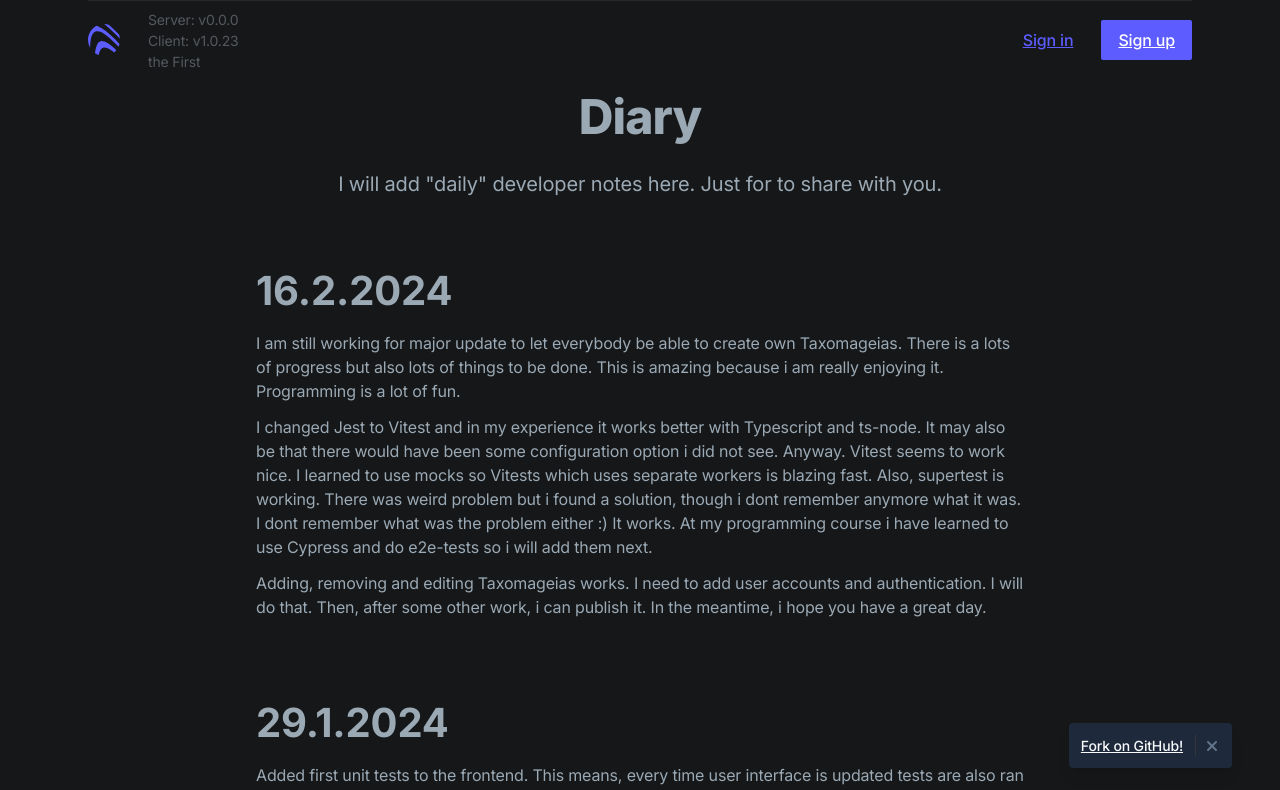
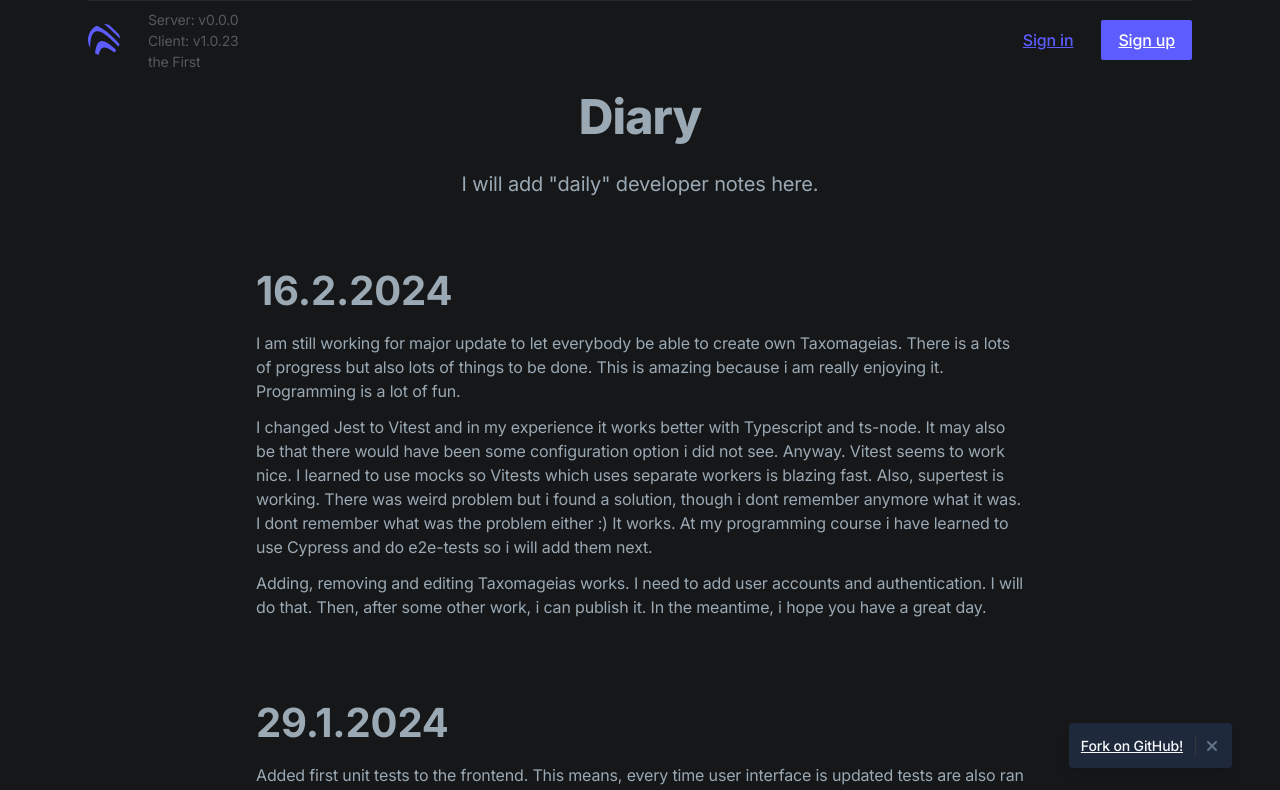
Before and after one commit to Nerdman4U/taxomageia-frontend, a Next.js app: page /diary in a window 1280 px wide. Shown: the top 790 px of the page. Built offline with nearby package versions, Linux system fonts and the light colour scheme; no server answers.

Commit message:
feat(diary): removed little bit of text

```diff
--- a/app/diary/page.tsx
+++ b/app/diary/page.tsx
@@ -9,7 +9,7 @@ const Diary = () => {
           <div className="max-w-3xl mx-auto text-center pb-12 md:pb-16">
             {/* <div className="inline-flex text-sm font-semibold py-1 px-3 m-2 text-green-600 bg-green-200 rounded-full mb-4">Reach goals that matter</div> */}
             <h1 className="h2 mb-4">Diary</h1>
-            <p className="text-xl text-gray-400">I will add "daily" developer notes here. Just for to share with you.</p>
+            <p className="text-xl text-gray-400">I will add "daily" developer notes here.</p>
           </div>
 
           <div className="max-w-3xl mx-auto md:pb-16">
```
